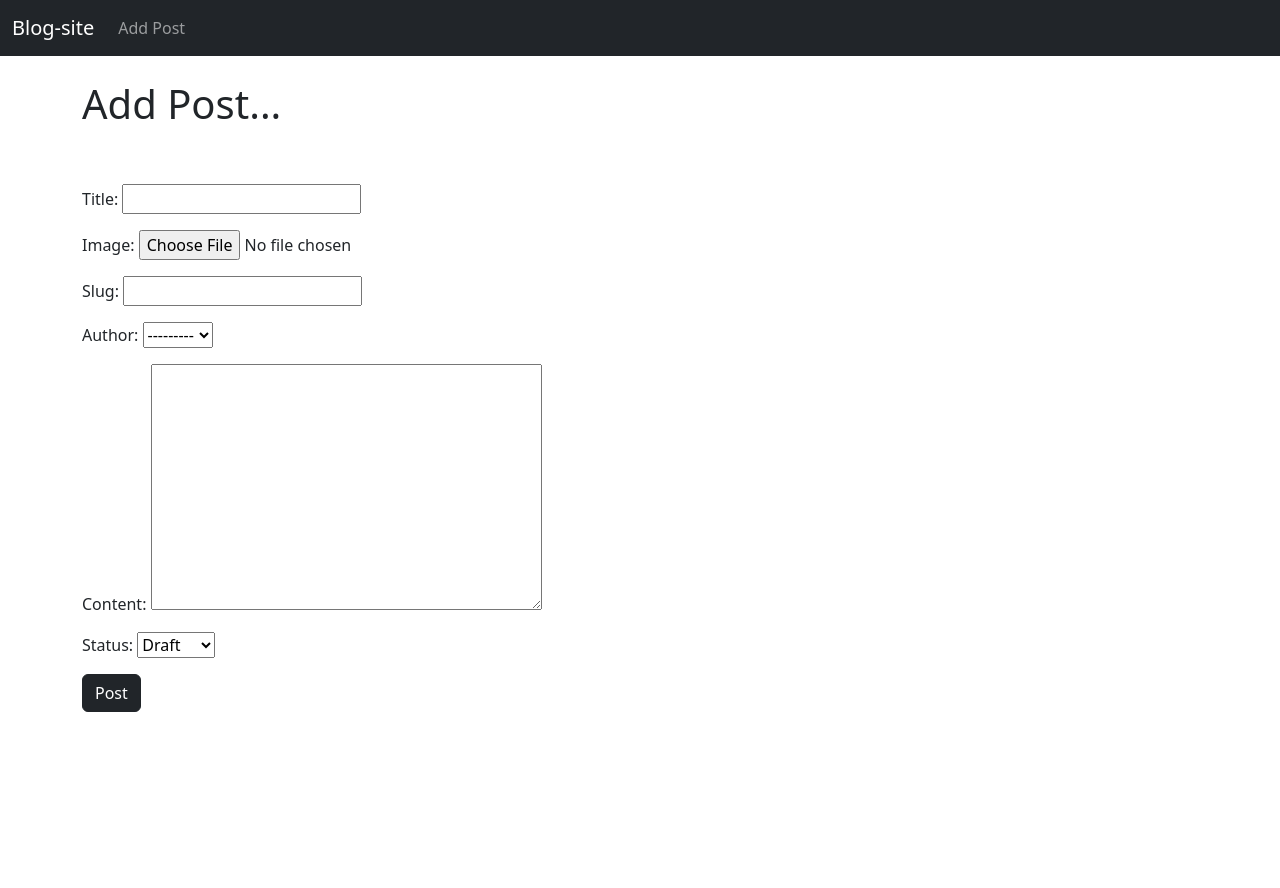
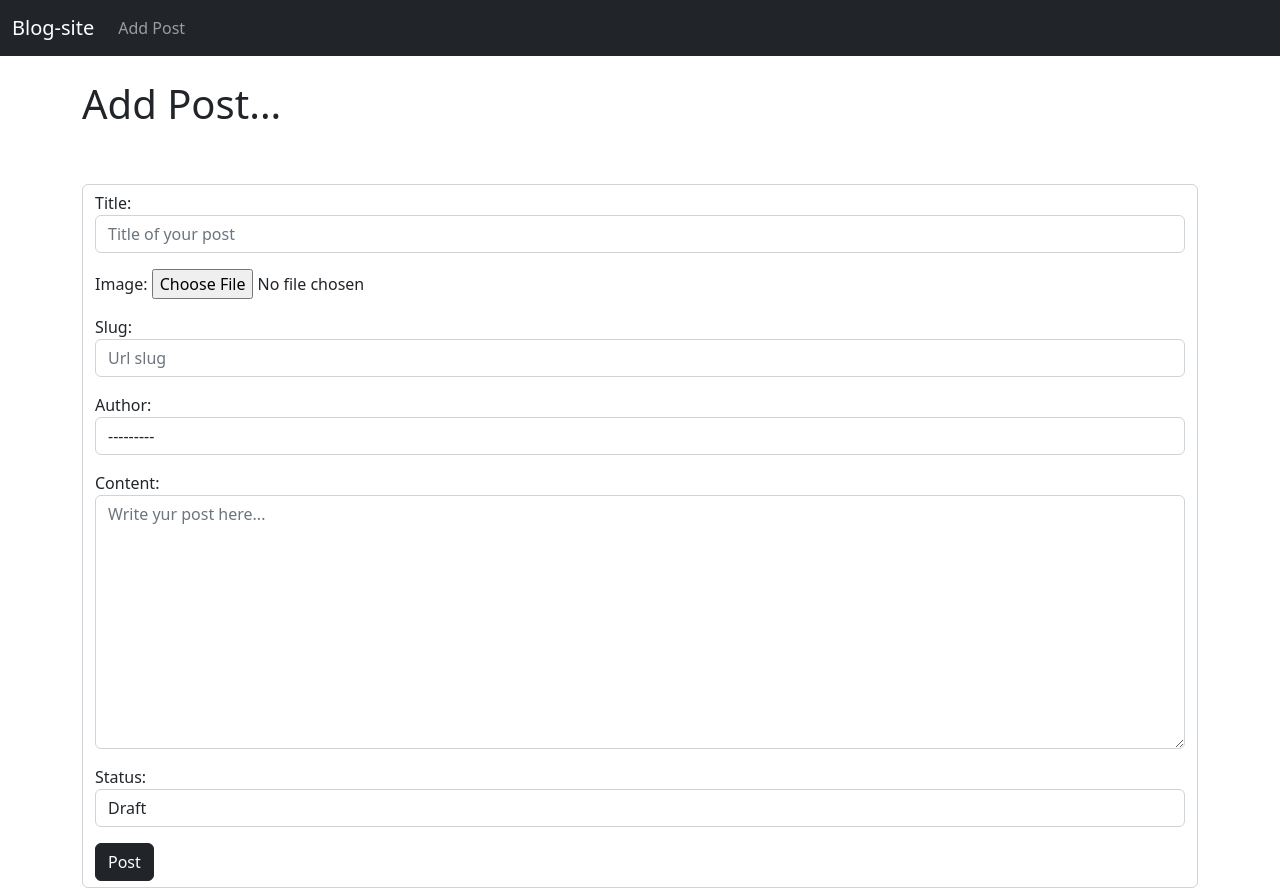
Before and after one commit to khusan9889/Blog-site, a Django app: page /add_post/ in a window 1280 px wide. Before the commit the page ends 712 px from the top, so only its background shows below. Run offline with Django 4.2, Linux system fonts and the light colour scheme; data comes from the database, SQL or seed files in the repository; both versions use the stored data as it was after the commit.

Commit message:
added forms.py for Django fields using different HTML classes

```diff
--- /dev/null
+++ b/blog/post_app/forms.py
@@ -0,0 +1,19 @@
+from django import forms
+from .models import Post
+
+class PostForm(forms.ModelForm):
+    class Meta:
+        model = Post
+        fields = '__all__'
+
+        widgets = {
+            'title': forms.TextInput(attrs={'class': 'form-control', 'placeholder': 'Title of your post'}),
+            #'image': forms.ImageField,
+            'slug': forms.TextInput(attrs={'class': 'form-control', 'placeholder': 'Url slug'}),
+            'author': forms.Select(attrs={'class': 'form-control', 'placeholder': 'Your name'}),
+            'updated_on': forms.TextInput(attrs={'class': 'form-control'}),
+            'content': forms.Textarea(attrs={'class': 'form-control', 'placeholder': 'Write yur post here...'}),
+            'created_on': forms.DateInput(attrs={'class': 'form-control'}),
+            'status': forms.Select(attrs={'class': 'form-control'}),
+
+        }
--- a/blog/post_app/models.py
+++ b/blog/post_app/models.py
@@ -12,7 +12,7 @@
 class Post(models.Model):
     title = models.CharField(max_length=200, unique=True)
     image = models.ImageField(blank = True,upload_to = 'media', height_field=200, width_field=200)
-    slug = models.SlugField(max_length=200, unique=True)
+    slug = models.SlugField(blank= True,max_length=200, unique=True)
     author = models.ForeignKey(User, on_delete= models.CASCADE,related_name='blog_posts')
     updated_on = models.DateTimeField(auto_now= True)
     content = models.TextField()
@@ -23,8 +23,8 @@
         ordering = ['-created_on']
 
     def __str__(self):
-        return self.title + '|' + str(self.author)
+        return self.title + ' | ' + str(self.author)
 
 
     def get_absolute_url(self):
-        return reverse('article-detail', args=(str(self.id)))
+        return reverse('home')
--- a/blog/post_app/templates/add_post.html
+++ b/blog/post_app/templates/add_post.html
@@ -9,10 +9,13 @@
 <h1>Add Post...</h1>
 <br> <br>
 
-<form method="POST">
-    {% csrf_token %}
-    {{ form.as_p }}
-    <button class="btn btn-dark">Post</button>
-</form>
+<div class="form-control">
+    <form method="POST">
+        {% csrf_token %}
+        {{ form.as_p }}
+        <button class="btn btn-dark">Post</button>
+    </form>
+</div>
+
 
 {% endblock %}
--- a/blog/post_app/templates/article_details.html
+++ b/blog/post_app/templates/article_details.html
@@ -1,10 +1,6 @@
 {% extends 'base.html' %}
 
 {% block title %} {{ post.slug }} {% endblock %}
-
-
-
-
 
 
 {% block content%}
--- a/blog/post_app/views.py
+++ b/blog/post_app/views.py
@@ -1,6 +1,7 @@
 from django.shortcuts import render
 from django.views.generic import ListView, DetailView, CreateView
 from .models import Post
+from .forms import PostForm
 
 
 class HomeView(ListView):
@@ -15,5 +16,6 @@
 
 class AddPostView(CreateView):
     model = Post
+    form_class = PostForm
     template_name = 'add_post.html'
-    fields = '__all__'
+    #fields = '__all__'
```
Also changed, not shown: blog/db.sqlite3.
